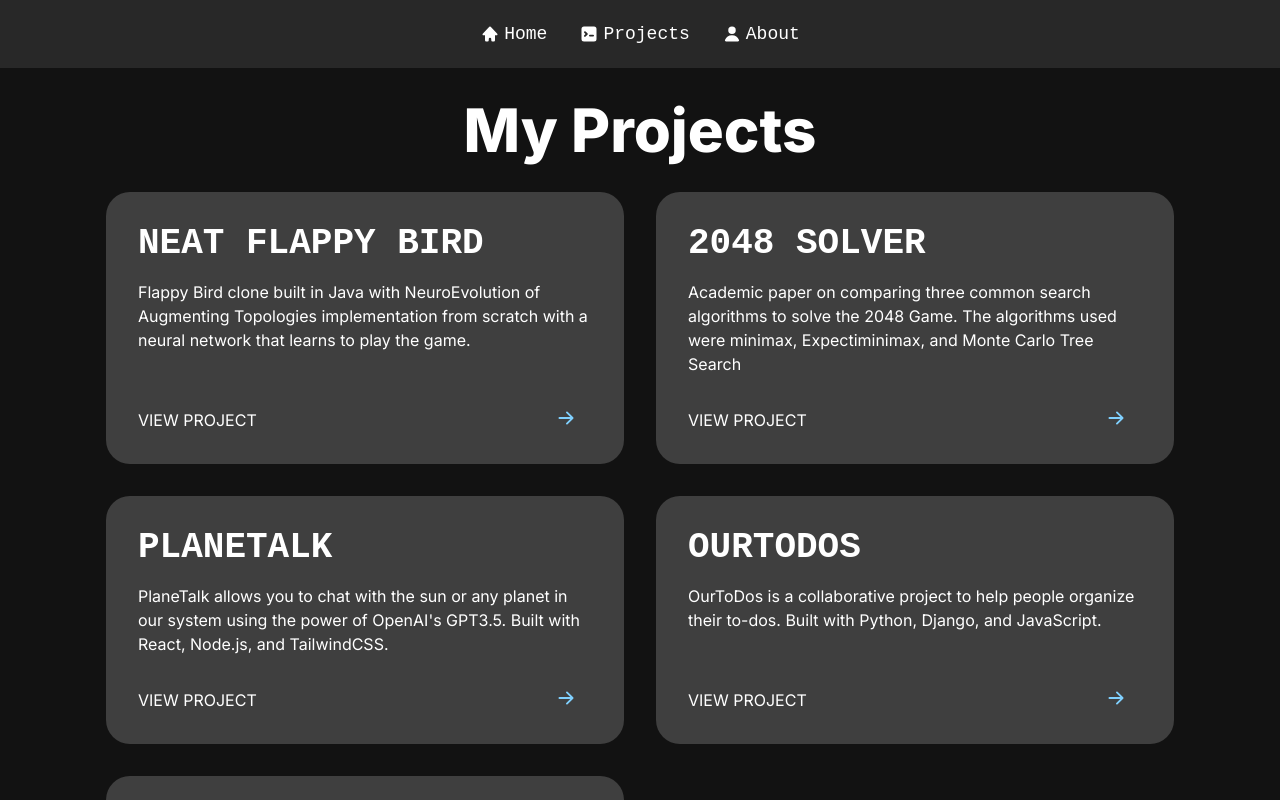
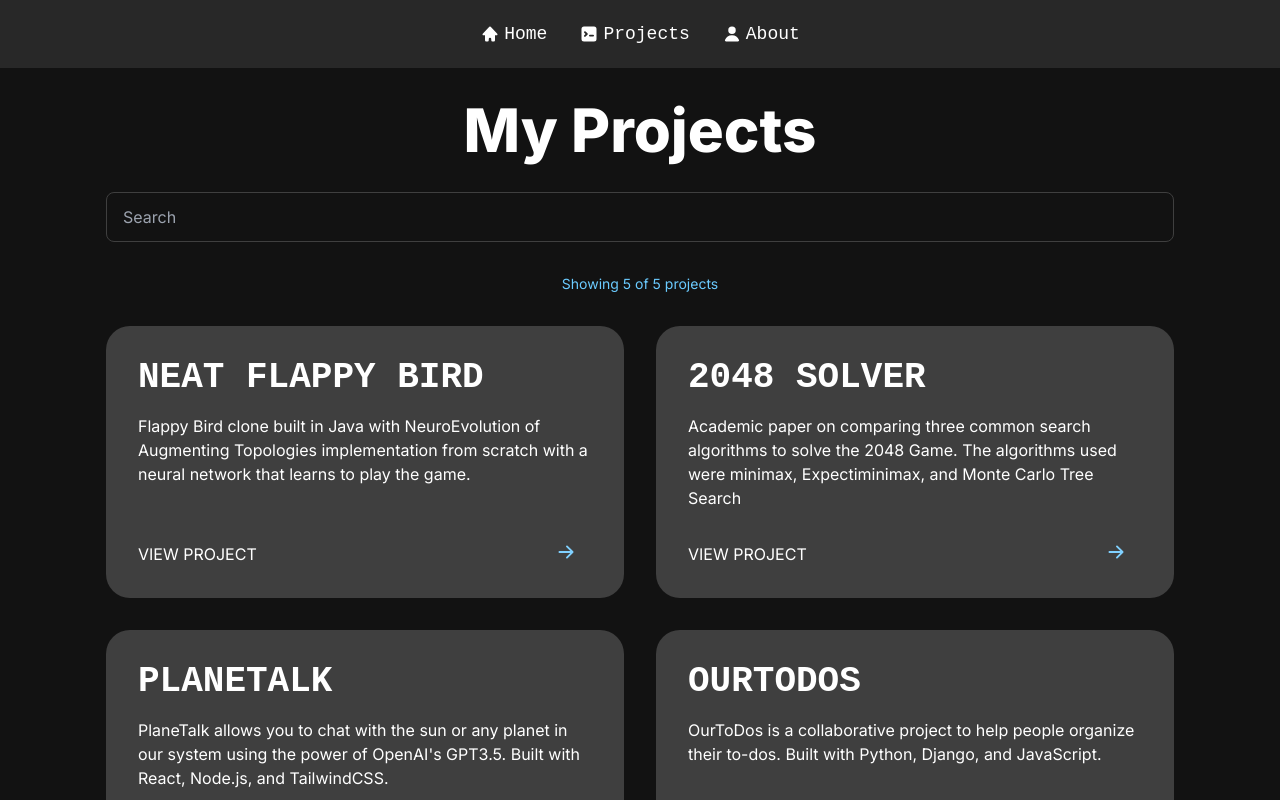
Before and after one commit to Ereneri/PortifolioV2, a React (Create React App) app in the folder portifoliov2/: page /projects in a window 1280 px wide. Shown: the top 800 px of the page. Built offline with nearby package versions, Linux system fonts and the light colour scheme; a web font is replaced by a local one.

Commit message:
added search bar for projects

```diff
--- a/portifoliov2/src/index.css
+++ b/portifoliov2/src/index.css
@@ -94,6 +94,12 @@ body {
   border-width: 1px;
 }
 
+.border-primary:focus {
+  border-color: var(--clr-primary-a0);
+  outline: 2px solid transparent;
+  outline-offset: 2px;
+}
+
 .bg-info {
   background-color: var(--clr-info-a0);
   color: var(--clr-light-a0);
--- a/portifoliov2/src/pages/Projects.js
+++ b/portifoliov2/src/pages/Projects.js
@@ -1,22 +1,75 @@
-import React from "react";
+import React, { useState, useMemo } from "react";
 import projectsList from "../data/projects.json";
 import ProjectCard from "../components/ProjectCard";
 
 function Projects() {
+  const [searchTerm, setSearchTerm] = useState("");
+
+  // Extract all unique technologies from projects
+  const allTechnologies = useMemo(() => {
+    const techSet = new Set();
+    projectsList.forEach((project) => {
+      if (project.technologies) {
+        project.technologies.forEach((tech) => techSet.add(tech));
+      }
+    });
+    return Array.from(techSet).sort();
+  }, []);
+
+  // Filter projects based on search term and selected technology
+  const filteredProjects = useMemo(() => {
+    return projectsList.filter((project) => {
+      const matchesSearch =
+        project.name.toLowerCase().includes(searchTerm.toLowerCase()) ||
+        project.description.toLowerCase().includes(searchTerm.toLowerCase()) ||
+        (project.technologies &&
+          project.technologies.some((tech) =>
+            tech.toLowerCase().includes(searchTerm.toLowerCase())
+          ));
+
+      return matchesSearch;
+    });
+  }, [searchTerm]);
+
   return (
     <div className="min-h-screen max-w-[1100px] mx-auto py-8 px-4">
       <div className="flex flex-col gap-8">
-        <h1 className="md:text-6xl text-4xl font-extrabold text-light">My Projects</h1>
+        <h1 className="md:text-6xl text-4xl font-extrabold text-light">
+          My Projects
+        </h1>
+
+        <div className="flex flex-col md:flex-row gap-4">
+          <div className="flex-1">
+            <input
+              type="text"
+              placeholder="Search"
+              value={searchTerm}
+              onChange={(e) => setSearchTerm(e.target.value)}
+              className="w-full px-4 py-3 rounded-lg border-primary bg-transparent focus:outline-none transition-colors text-light"
+            />
+          </div>
+        </div>
+
+        <div className="text-sm">
+          Showing {filteredProjects.length} of {projectsList.length} projects
+        </div>
 
         <div className="gap-8 grid-cols-1 md:grid-cols-2 grid">
-          {projectsList.map(({ id, name, description }) => (
+          {filteredProjects.length > 0 ? (
+            filteredProjects.map(({ id, name, description }) => (
               <ProjectCard
                 key={id}
                 id={id}
                 name={name}
                 description={description}
               />
-          ))}
+            ))
+          ) : (
+            <div className="col-span-2 text-center py-12 text-gray-500">
+              No projects found matching your criteria. Try adjusting your
+              search or filters.
+            </div>
+          )}
         </div>
       </div>
     </div>
```
Lines whose indentation alone changed are shown as unchanged.
